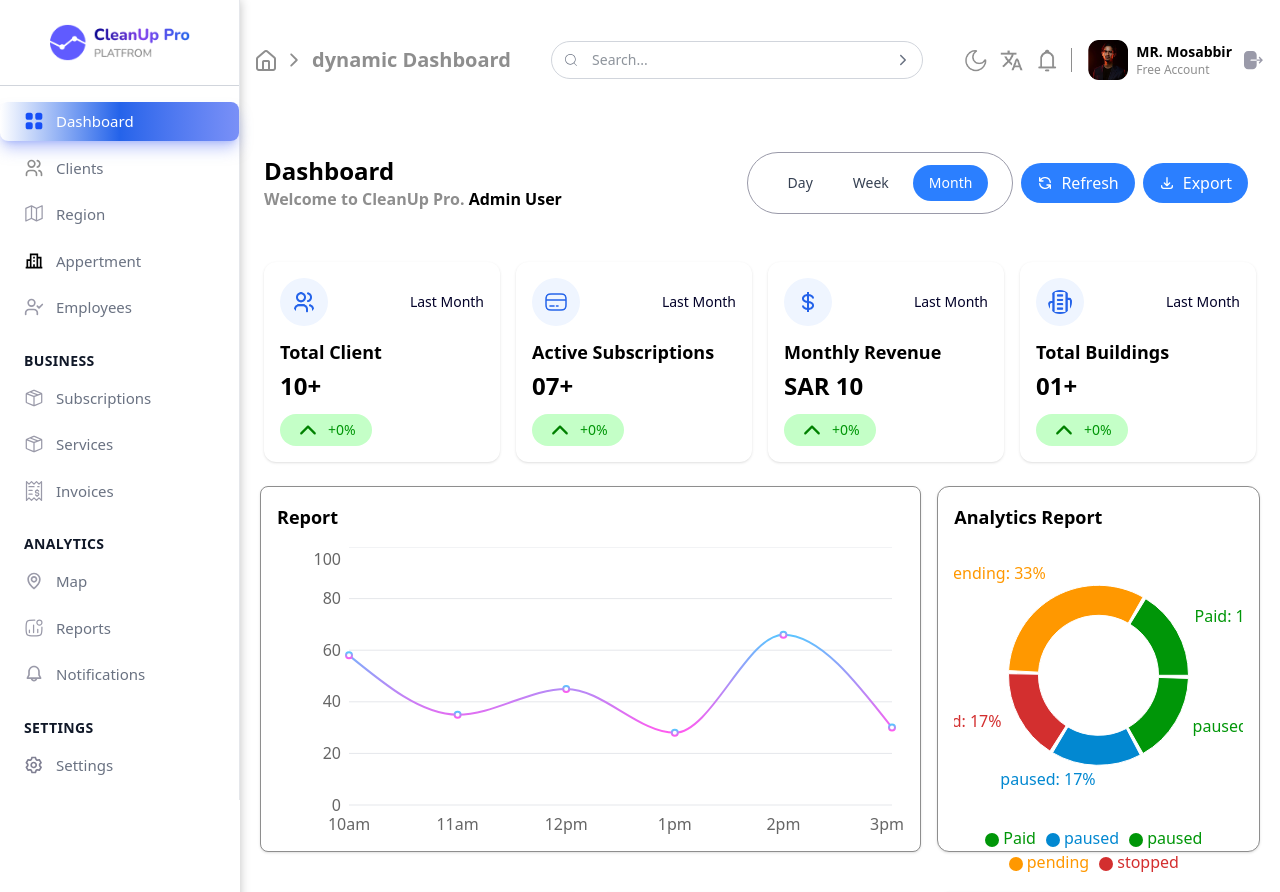
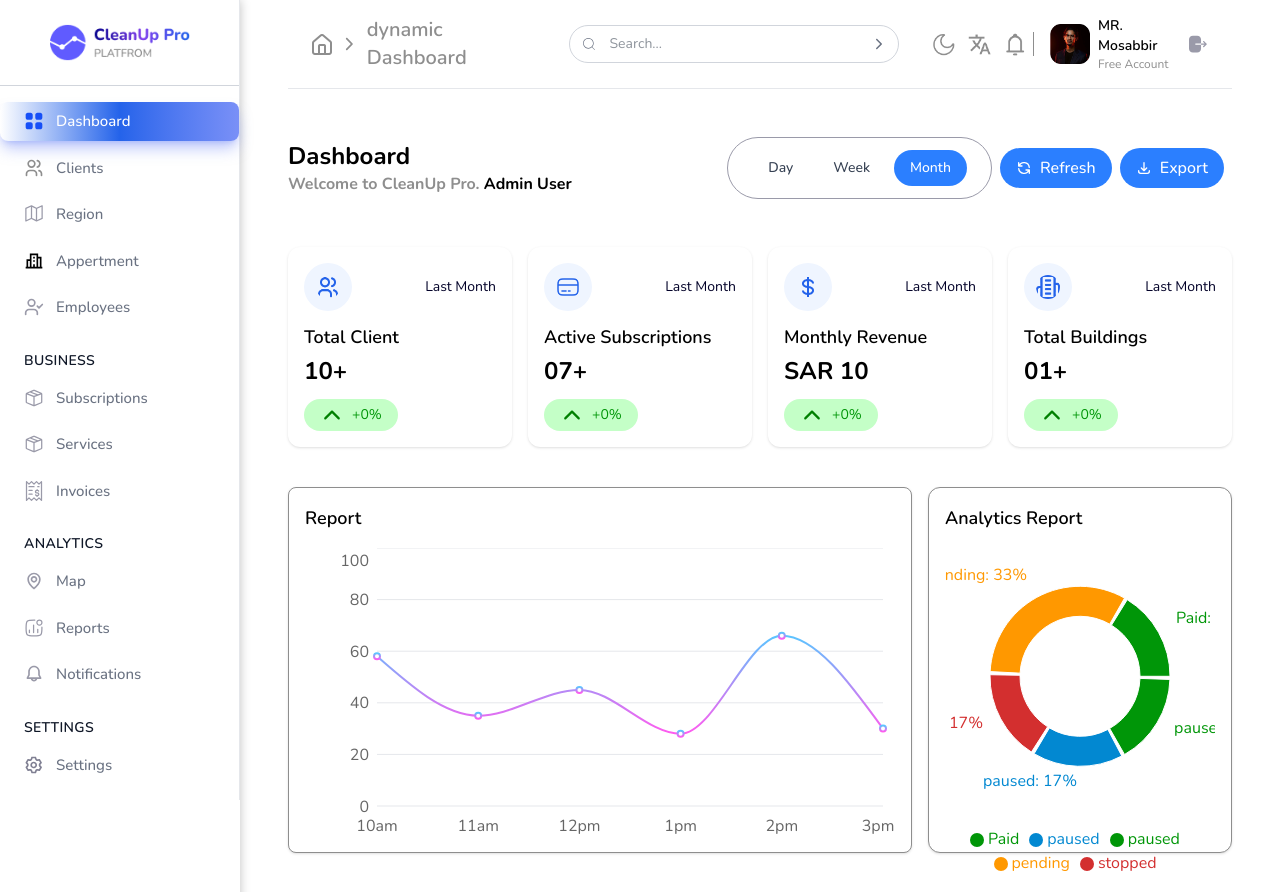
Before and after one commit to Alamin10231/CleanupSoftware, a React (Vite) app: page / in a window 1280 px wide. Shown: the top 892 px of the page. Built offline with nearby package versions, Linux system fonts and the light colour scheme.

Commit message:
fix: layout margins, paddings

```diff
--- a/Layout.tsx
+++ b/Layout.tsx
@@ -4,13 +4,13 @@ import { Outlet } from "react-router";
 
 const Layout = () => {
   return (
-    <div className="flex">
+    <div className="flex nunito">
       <div className="shadow-[0_0_10px_#00000040] bg-white">
         <Sidebar />
       </div>
-      <main className="flex-1">
+      <main className="flex-1 rounded-lg px-12">
         <Navbar />
-        <Outlet />
+        <Outlet  />
       </main>
     </div>
   );
--- a/src/Components/DashboardStatus/DashboardStatus.tsx
+++ b/src/Components/DashboardStatus/DashboardStatus.tsx
@@ -52,7 +52,7 @@ export default function DashboardStats() {
   ];
 
   return (
-    <div className="p-6">
+    <div>
       {/* Header + Tabs */}
       <div className="flex py-10 items-center justify-between">
         <div>
--- a/src/Components/Navbar.tsx
+++ b/src/Components/Navbar.tsx
@@ -32,7 +32,7 @@ const Navbar = () => {
   }, []);
 
   return (
-    <div className="pt-10 px-4 flex items-center justify-between">
+    <div className="flex items-center justify-between px-6 py-4 border-b border-gray-200 bg-white">
       {/* Left Section */}
       <div className="flex items-center gap-2">
         <img src={Home} className="w-5" alt="Home" />
--- a/src/Page/Dashboard.tsx
+++ b/src/Page/Dashboard.tsx
@@ -10,35 +10,32 @@ import TopPerformers from "@/Components/DashboardStatus/TopPerformers";
 
 const Dashboard = () => {
   return (
-    <div>
+    <div className="space-y-10">
       <div>
         <DashboardStats></DashboardStats>
-
       </div>
-      <div className="grid grid-cols-12 gap-4 mx-5">
-         <div className="col-span-8  ">
+      <div className="grid grid-cols-12 gap-4">
+         <div className="col-span-8">
           <Report></Report>
         </div>
         <div className="col-span-4">
           <Analytics />
         </div>
       </div>
-     <div className="grid grid-cols-12 gap-4 mx-5 py-10">
-         <div className="col-span-4  ">
+     <div className="grid grid-cols-12 gap-4 py-10">
+         <div className="col-span-4">
            <RecentActivities></RecentActivities>
         </div>
-        <div className="col-span-4 ">
+        <div className="col-span-4">
           <Schedule></Schedule>
         </div>
-        <div className="col-span-4 ">
+        <div className="col-span-4">
           <TopPerformers></TopPerformers>
         </div>
-
       </div>
         <div>
           <DashboardOverview></DashboardOverview>
         </div>
-
     </div>
   );
 };
--- a/src/Page/Home.tsx
+++ b/src/Page/Home.tsx
@@ -31,7 +31,7 @@ const Home = () => {
   };
 
   return (
-    <div>
+    <div className="nunito">
 
       <div
         className="w-full h-[100vh] bg-cover bg-center"
--- a/src/index.css
+++ b/src/index.css
@@ -1,6 +1,10 @@
-@import url('https://fonts.googleapis.com/css2?family=Nunito:ital,wght@0,200..1000;1,200..1000&display=swap');
+@import url('https://fonts.googleapis.com/css2?family=Lora:ital,wght@0,400..700;1,400..700&family=Montserrat:ital,wght@0,100..900;1,100..900&family=Nunito:ital,wght@0,200..1000;1,200..1000&display=swap');
 @import "tailwindcss";
 
+.nunito {
+  font-family: "Nunito", sans-serif;
+  font-optical-sizing: auto;
+}
 
 /* body {
   font-family: 'Nunito', sans-serif;
```
